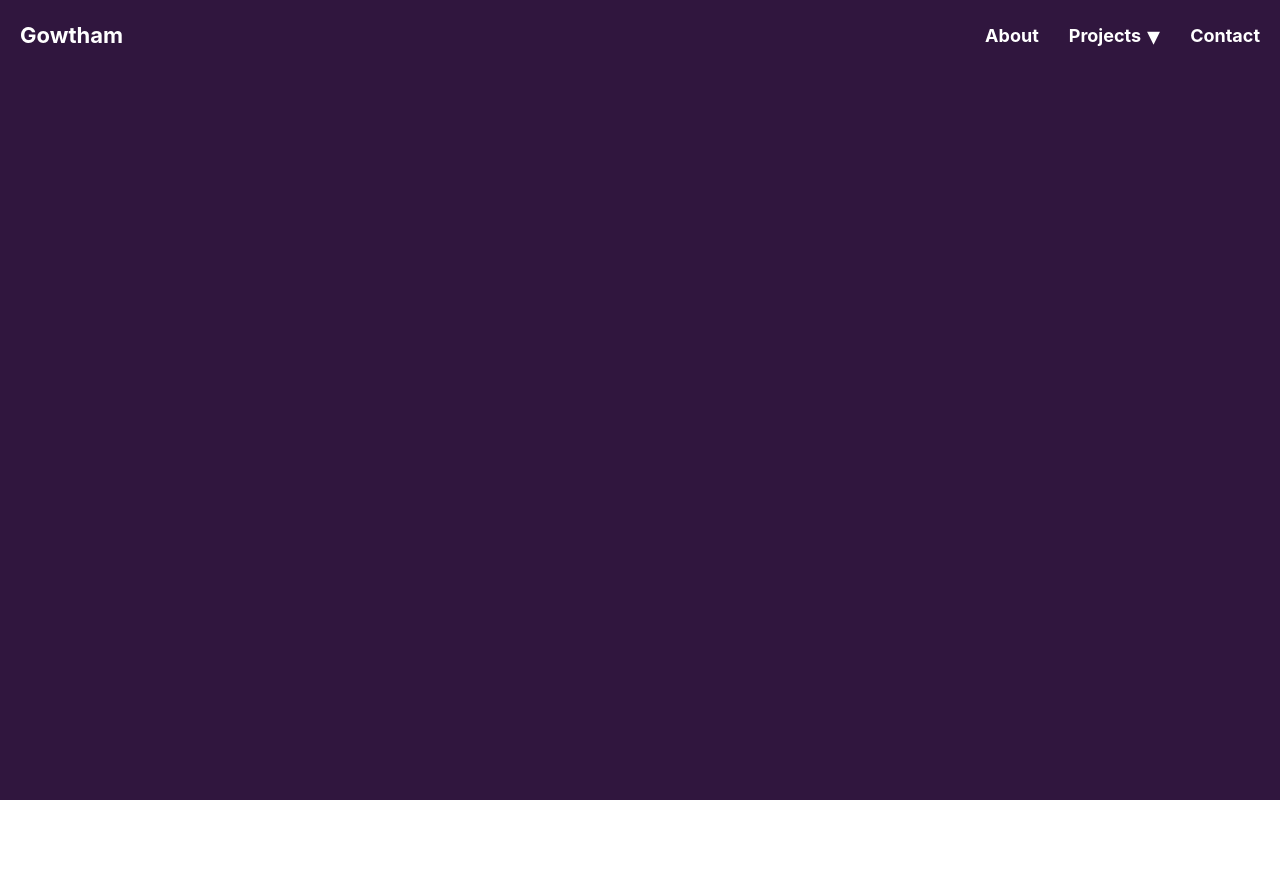
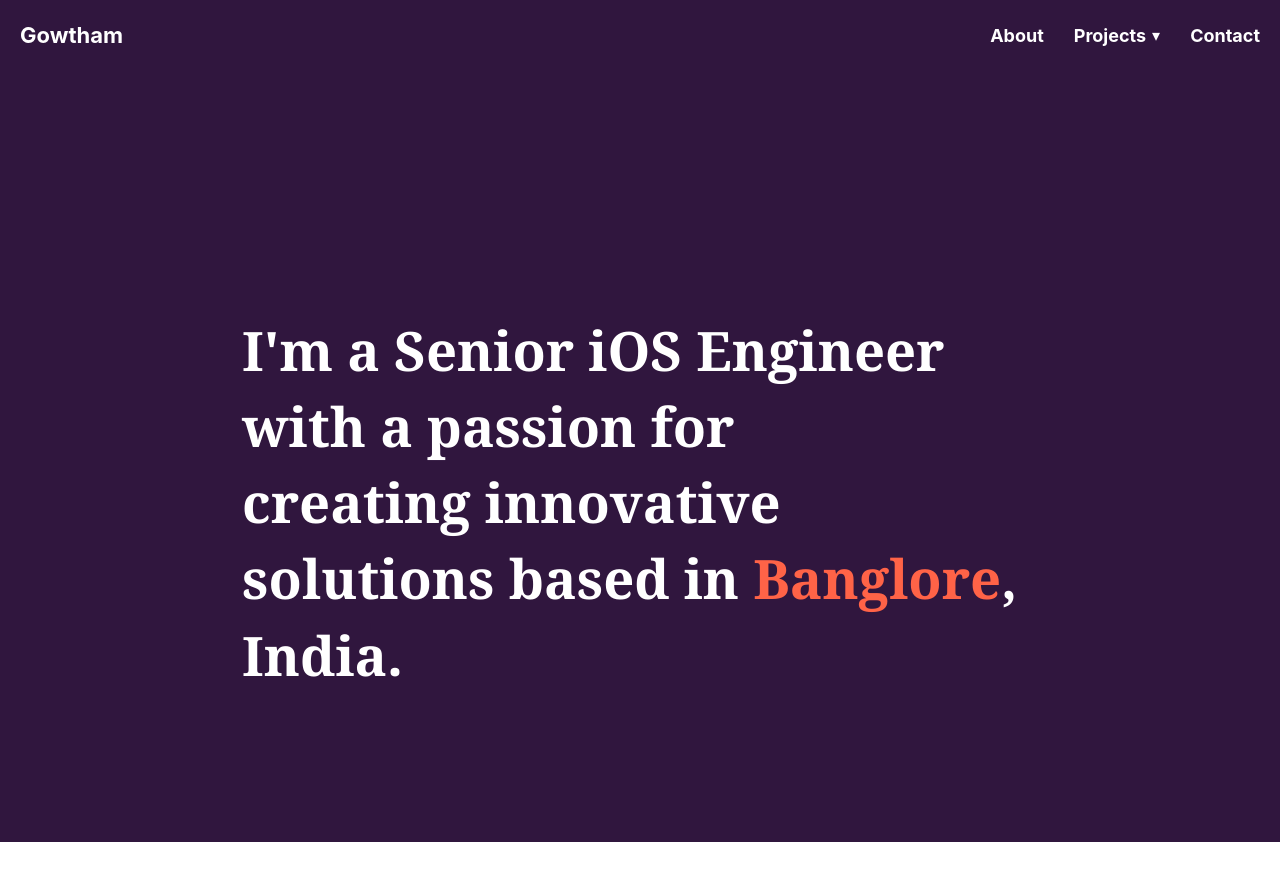
Before and after one commit to GowthamNamuru/personal_website, a React (Create React App) app in the folder personal_website/: page / in a window 1280 px wide. Shown: the top 880 px of the page. Before the commit the page ends 800 px from the top, so only its background shows below. Built offline with nearby package versions, Linux system fonts and the light colour scheme.

Commit message:
add Home page

```diff
--- a/personal_website/public/index.html
+++ b/personal_website/public/index.html
@@ -24,6 +24,7 @@
       work correctly both with client-side routing and a non-root public URL.
       Learn how to configure a non-root public URL by running `npm run build`.
     -->
+    <link rel="stylesheet" href="https://cdnjs.cloudflare.com/ajax/libs/font-awesome/6.0.0-beta3/css/all.min.css" />
     <title>React App</title>
   </head>
   <body>
--- a/personal_website/src/App.css
+++ b/personal_website/src/App.css
@@ -2,10 +2,3 @@
   text-align: center;
   background-color: #30163e;
 }
-
-.App-header  {
-  background-color: #30163e;
-  min-height: 100vh;
-  font-size: calc(10px + 2vmin);
-  color: white;
-}
--- a/personal_website/src/App.js
+++ b/personal_website/src/App.js
@@ -1,6 +1,7 @@
 
 import './App.css';
 import Nav from './NavBar/Nav';
+import Home from './Home';
 
 
 function App() {
@@ -8,6 +9,7 @@ function App() {
     <div className="App">
       <header className="App-header">
         <Nav />
+        <Home />
       </header>
     </div>
   );
--- /dev/null
+++ b/personal_website/src/Home.css
@@ -0,0 +1,62 @@
+
+.home {
+    display: flex;
+    justify-content: justify;
+    height: 60vh;
+    background-color: #30163e;
+    padding: 50px 50px;
+    color: white;
+    flex-direction: column;
+    font-family: 'Georgia', serif;
+    text-align: left;
+    margin: 15%;
+}
+
+.home_content h1 {
+    font-size: 3.4rem;
+    line-height: 1.4;
+    margin: 0;
+}
+.social_icons {
+    margin-top: 20%;
+}
+
+.home_content h1 span {
+    color: #FF6347;
+}
+/*
+Need to rethink on adding underline effect on hover
+*/
+/* .home_content h1 span:hover {
+    text-decoration: underline;
+    text-decoration-color: white;
+}
+
+.home_content h1 span::after {
+    content: "";
+    position: absolute;
+    left: 0;
+    bottom: -4px;
+    height: 2px;
+    width: 0;
+    background-color: white;
+    transition: width 0.3s;
+}
+
+.home_content h1 span:hover::after {
+    width: 100%;
+} */
+
+.social_icons a {
+    color: white;
+    margin-right: 20px;
+    font-size: 20px;
+    text-decoration: none;
+    transition: color 0.3s ease color 0.3s ease;
+    display: inline-block;
+}
+
+.social_icons a:hover {
+    color: #CCCCCC;
+    transform: scale(1.2);
+}
--- /dev/null
+++ b/personal_website/src/Home.js
@@ -0,0 +1,34 @@
+import React from "react";
+import './Home.css';
+
+function Home() {
+    return (
+        <div className="home">
+            <div className="home_content">
+                <h1>
+                    I'm a Senior iOS Engineer with a passion for <br /> creating innovative solutions
+                    based in <span className="city">Banglore</span>, India.
+                </h1>
+                <div className="social_icons">
+                    {/* linkedIn */}
+                    <a href="https://www.linkedin.com/in/gowtham-namuru-3a236b275" target="_blank" rel="noopener noreferrer">
+                    <i className="fab fa-linkedin"></i>
+                    </a>
+
+                    {/* github */}
+                    <a href="https://github.com/GowthamNamuru" target="_blank" rel="noopener noreferrer">
+                    <i className="fa-brands fa-github"></i>
+                    </a>
+
+                    {/* medium */}
+                    <a href="https://medium.com/@gowtham551" target="_blank" rel="noopener noreferrer">
+                    <i className="fa-brands fa-medium"></i>
+                    </a>
+
+                </div>
+            </div>
+        </div>
+    );
+}
+
+export default Home;
--- a/personal_website/src/NavBar/Nav.css
+++ b/personal_website/src/NavBar/Nav.css
@@ -5,7 +5,8 @@
     padding: 0 20px;
     background-color: #30163e;
     height: 70px;
-    position: relative;
+    position: sticky;
+    top: 0;
 }
 
 .logo {
--- a/personal_website/src/NavBar/Projects/Projects.css
+++ b/personal_website/src/NavBar/Projects/Projects.css
@@ -3,6 +3,7 @@
     display: flex;
     align-items: center;
     cursor: pointer;
+    color: white;
 }
 
 .projects_dropdown > a {
```
